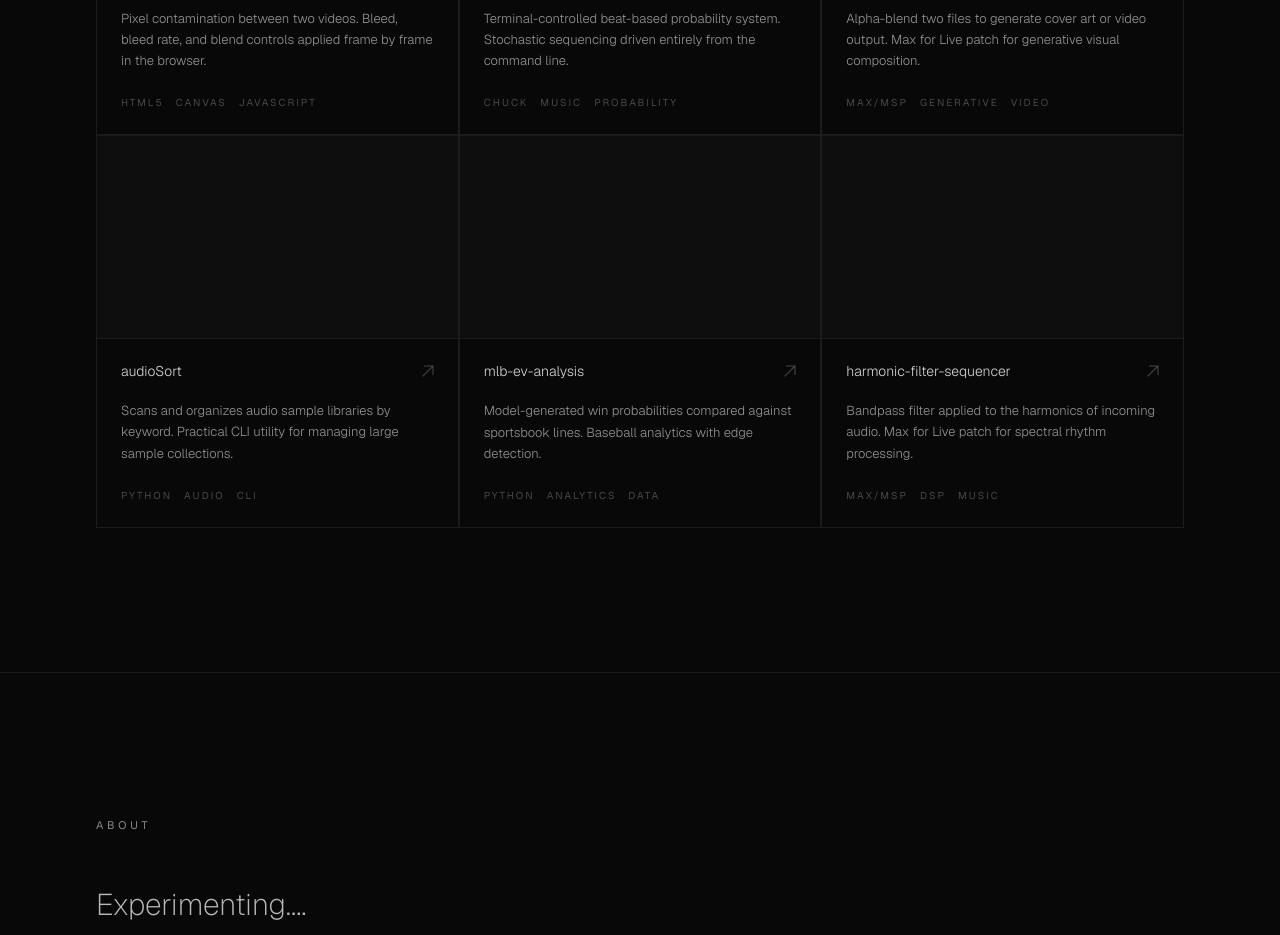
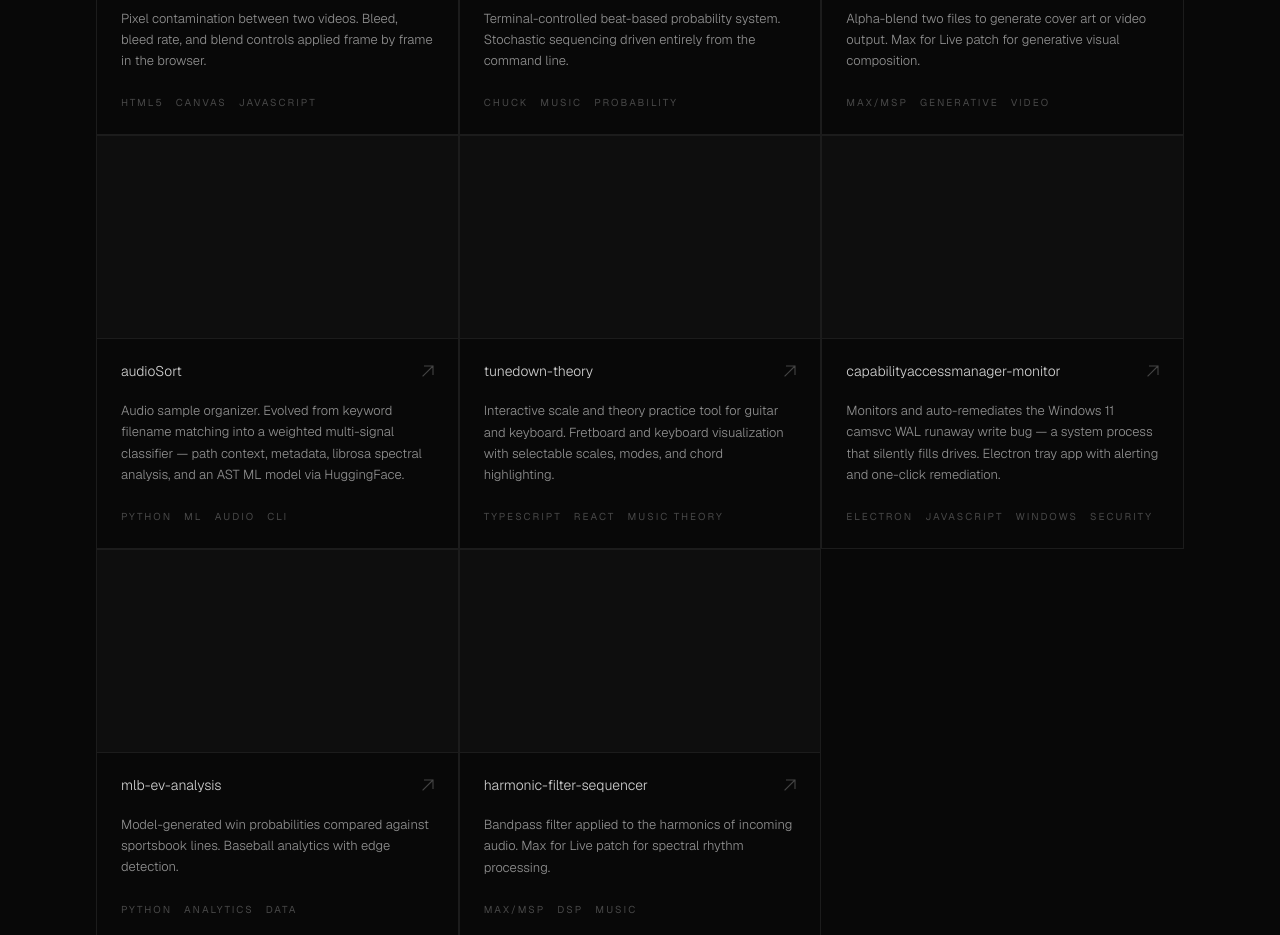
Before and after one commit to hadencain/portfolio, a Next.js app: page / in a window 1280 px wide. Shown: the part 1660-2595 px from the top of the page. Built offline with nearby package versions, Linux system fonts and the light colour scheme.

Commit message:
add audioSort ML update, tunedown-theory, capabilityaccessmanager-monitor

```diff
--- a/components/projects.tsx
+++ b/components/projects.tsx
@@ -55,9 +55,25 @@ const projects = [
   {
     title: "audioSort",
     description:
-      "Scans and organizes audio sample libraries by keyword. Practical CLI utility for managing large sample collections.",
-    tags: ["Python", "Audio", "CLI"],
+      "Audio sample organizer. Evolved from keyword filename matching into a weighted multi-signal classifier — path context, metadata, librosa spectral analysis, and an AST ML model via HuggingFace.",
+    tags: ["Python", "ML", "Audio", "CLI"],
     github: "https://github.com/hadencain/audioSort",
+    youtube: null,
+  },
+  {
+    title: "tunedown-theory",
+    description:
+      "Interactive scale and theory practice tool for guitar and keyboard. Fretboard and keyboard visualization with selectable scales, modes, and chord highlighting.",
+    tags: ["TypeScript", "React", "Music Theory"],
+    github: "https://github.com/hadencain/tunedown-theory",
+    youtube: null,
+  },
+  {
+    title: "capabilityaccessmanager-monitor",
+    description:
+      "Monitors and auto-remediates the Windows 11 camsvc WAL runaway write bug — a system process that silently fills drives. Electron tray app with alerting and one-click remediation.",
+    tags: ["Electron", "JavaScript", "Windows", "Security"],
+    github: "https://github.com/hadencain/capabilityaccessmanager_monitor",
     youtube: null,
   },
   {
```
